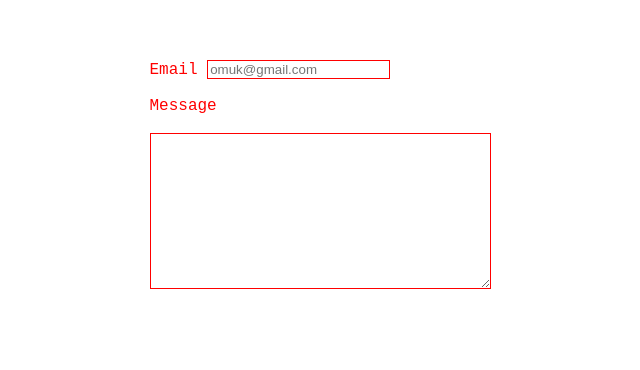
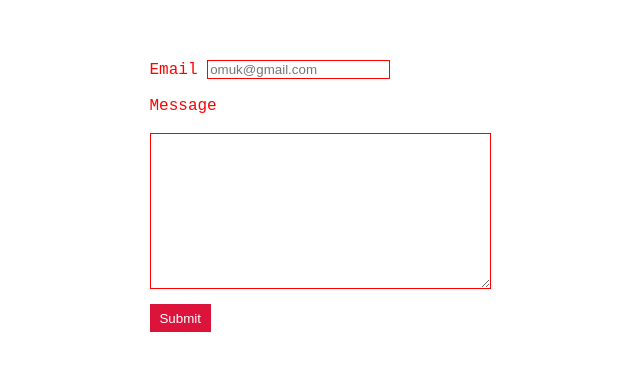
Before and after one commit to AsiFmahmud10/Project-for-wingsThree, a plain HTML site: page HTML/contact.html in a window 1280 px wide. Shown: the part 138-508 px from the top of the page, without its empty margins (320-960 px from the left). Drawn offline with Linux system fonts and the light colour scheme.

Commit message:
form submission

```diff
--- a/HTML/contact.html
+++ b/HTML/contact.html
@@ -4,6 +4,26 @@
     <meta charset="UTF-8" />
     <meta name="viewport" content="width=device-width, initial-scale=1.0" />
     <title>WINGS THREE</title>
+  <style>
+    button{
+        color:white;
+        background:crimson;
+        border: 0px;
+        width: 18%;
+    height: 28px;
+    margin-top: 10px;
+
+    }
+button:hover{
+    color:white;
+    background: orange;
+
+}
+
+
+  </style>
+
+
   </head>
   <body style="font-family: monospace; font-size: large; color: red">
     <div
@@ -15,7 +35,7 @@
       "
       ;
     >
-      <form action="" netlify>
+      <form  netlify>
         <label for="email">Email</label>
         <input
           style="border: 1px solid red"
@@ -32,6 +52,9 @@
           rows="10"
         >
         </textarea>
+        <br>
+        <button >Submit</button>
+
       </form>
     </div>
   </body>
```
